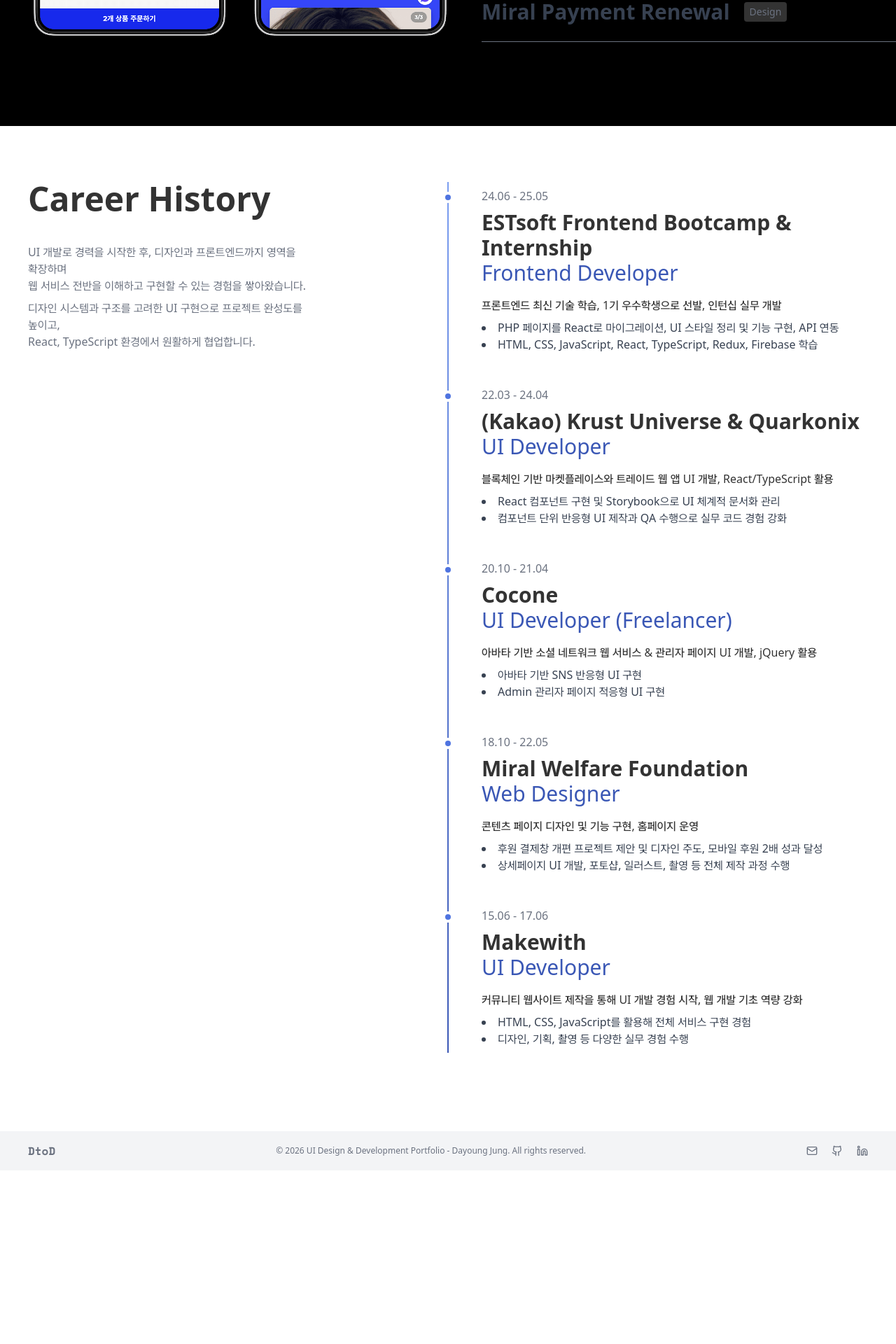
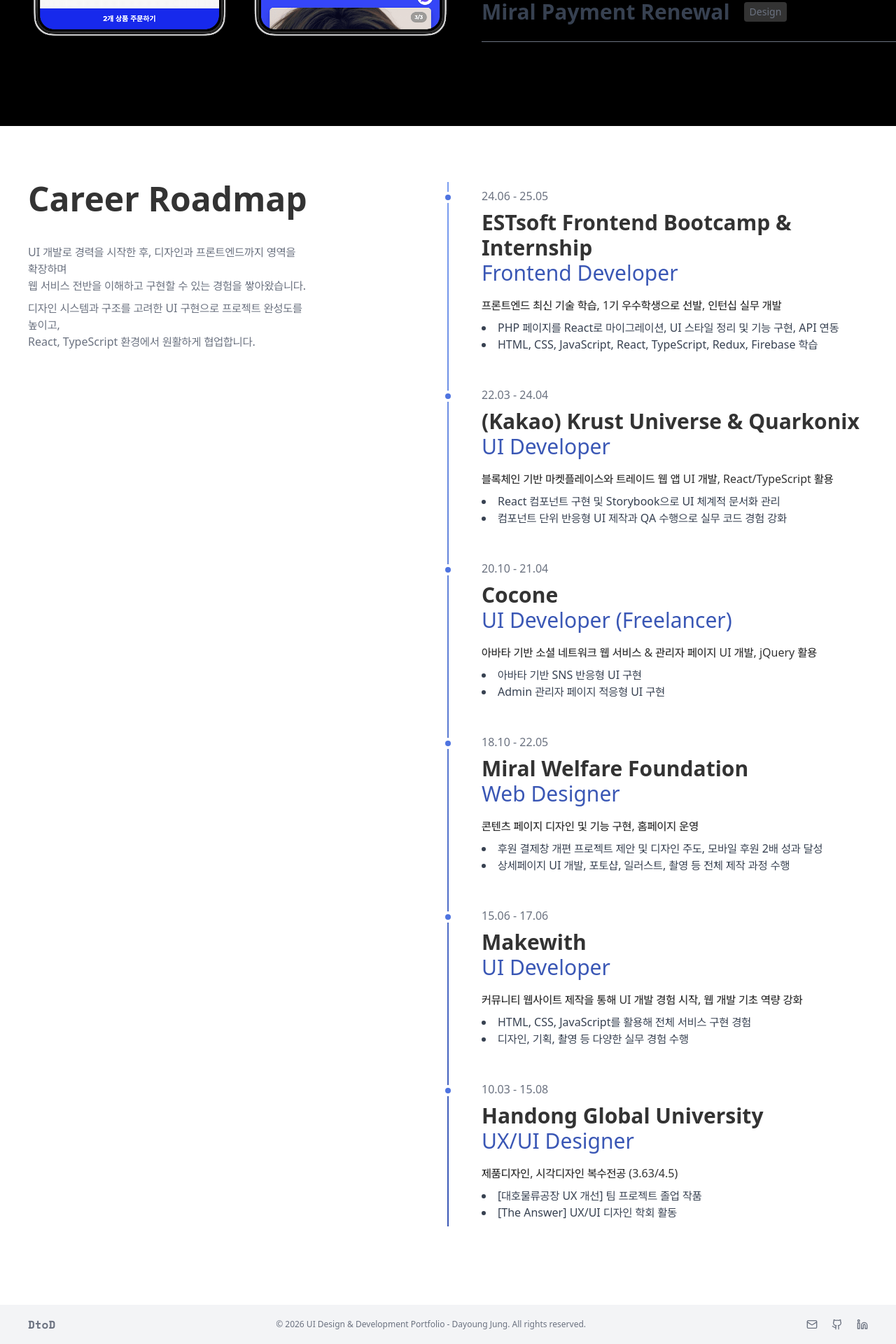
Before and after one commit to diayeri/portfolio-next, a Next.js app: page / in a window 1280 px wide. Shown: the part 1850-3770 px from the top of the page at 70% size. Before the commit the page ends 3522 px from the top, so only its background shows below. Built offline with nearby package versions, Linux system fonts and the light colour scheme; no server answers.

Commit message:
docs: 커리어 타임라인 내용추가

```diff
--- a/src/components/Timeline.tsx
+++ b/src/components/Timeline.tsx
@@ -14,7 +14,7 @@
         {/* Left */}
         <div className="w-1/2 pr-40">
           <motion.h2 {...fadeUp(0, false)} className="text-5xl font-bold">
-            Career History
+            Career Roadmap
           </motion.h2>
           <div className="flex flex-col gap-2 mt-10 text-base text-gray-500 break-keep">
             <p>
--- a/src/data/timelineData.ts
+++ b/src/data/timelineData.ts
@@ -53,4 +53,14 @@
       "디자인, 기획, 촬영 등 다양한 실무 경험 수행",
     ],
   },
+  {
+    period: "10.03 - 15.08",
+    title: "Handong Global University",
+    role: "UX/UI Designer",
+    details: "제품디자인, 시각디자인 복수전공 (3.63/4.5)",
+    highlights: [
+      "[대호물류공장 UX 개선] 팀 프로젝트 졸업 작품",
+      "[The Answer] UX/UI 디자인 학회 활동",
+    ],
+  },
 ];
```
